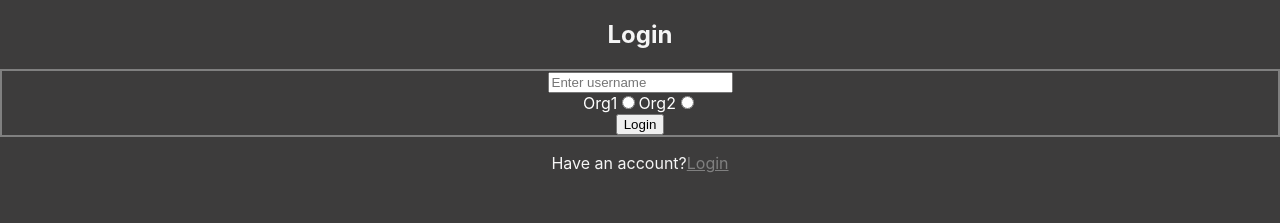
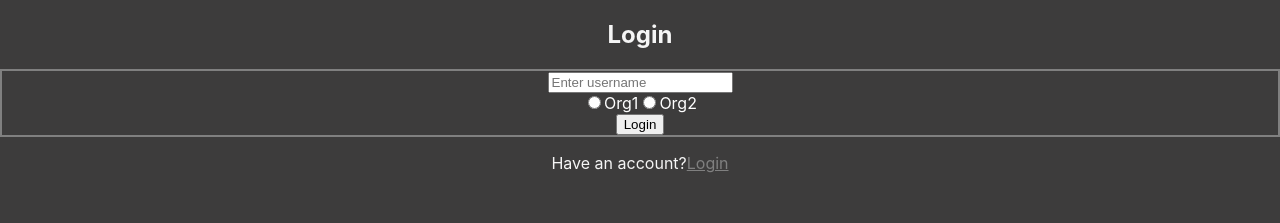
Before and after one commit to jymjam/Fabric-DAPP, a React (Create React App) app: page /login in a window 1280 px wide. Shown: the top 223 px of the page. Built offline with nearby package versions, Linux system fonts and the light colour scheme.

Commit message:
added protected routes

```diff
--- a/src/App.js
+++ b/src/App.js
@@ -1,12 +1,30 @@
 import './App.css';
+import { Routes, Route } from 'react-router-dom';
+import Layout from './Layout'
+
+import NotFound from './components/NotFound'
 import Register from './auth/Register';
 import Login from './auth/Login';
+import Home from './components/Home'
+import RequiredAuth from './api/RequiredAuth';
 
 function App() {
   return (
-  <main className='App'>
-    <Login />
-  </main>
+    <Routes>
+      <Route path="/" element={<Layout />}>
+        {/*public routes*/}
+        <Route path='/login' element={<Login />}/>
+        <Route path='/register' element={<Register />}/>
+
+        {/*protected routes*/}
+        <Route element={<RequiredAuth />}>
+          <Route path='/home' element={<Home />}/>
+        </Route>
+
+        {/*Wild catch*/}
+        <Route path='*' element={<NotFound />}/>
+      </Route>
+    </Routes>
   );
 }
 
--- /dev/null
+++ b/src/Layout.js
@@ -0,0 +1,11 @@
+import { Outlet } from 'react-router-dom'
+
+function Layout() {
+  return (
+    <main className='App'>
+        <Outlet />
+    </main>
+  )
+}
+
+export default Layout
--- /dev/null
+++ b/src/api/RequiredAuth.js
@@ -0,0 +1,18 @@
+import { useLocation, Outlet, Navigate} from "react-router-dom";
+import useAuth from "./useAuth";
+import React from 'react'
+
+const RequiredAuth = () => {
+    const {auth} = useAuth()
+    const location = useLocation()
+
+    return(
+        /*
+        checks if the auth object contains username (if login successful) then allows access to child routes
+        otherwise redirects to login page and deletes route history
+        */
+        auth?.username ? <Outlet /> : <Navigate to="/login" state={{from: location}} replace />
+    )
+}
+
+export default RequiredAuth
--- /dev/null
+++ b/src/api/useAuth.js
@@ -0,0 +1,8 @@
+import { useContext } from "react";
+import AuthContext from "./AuthProvider";
+
+const useAuth = () => {
+    return useContext(AuthContext)
+}
+
+export default useAuth
--- a/src/auth/Login.jsx
+++ b/src/auth/Login.jsx
@@ -1,13 +1,13 @@
-import React, {useRef, useState, useEffect, useContext} from 'react'
+import React, {useState, useEffect} from 'react'
 import axio from "../api/axio"
 import auth from './auth.css'
-import AuthContext from '../api/AuthProvider'
+import useAuth from '../api/useAuth'
 
 const LOGIN_URL = "/users/login"
 
 function Login() {
 
-    const {setAuth} = useContext(AuthContext)
+    const {setAuth} = useAuth()
     const [username, setUsername] = useState("")
     const [orgname, setOrgname] = useState("")
     const [err, setErr] = useState(null)
@@ -53,10 +53,10 @@ function Login() {
                 onChange={(e) => setUsername(e.target.value)}
              />
              <div className='radio-div'>
+                 <input type="radio" name='orgname' value="Org1" onChange={(e) => setOrgname(e.target.value)}/>
                 <label>Org1</label>
-                 <input type="radio" name='orgname' value="Org1" onChange={(e) => setOrgname(e.target.value)}/>
+                 <input type="radio" name='orgname' value="Org2" onChange={(e) => setOrgname(e.target.value)}/>
                 <label>Org2</label>
-                 <input type="radio" name='orgname' value="Org2" onChange={(e) => setOrgname(e.target.value)}/>
              </div>
             <button>Login</button>
         </form>
--- /dev/null
+++ b/src/components/Home.jsx
@@ -0,0 +1,10 @@
+
+import React from 'react'
+
+function Home() {
+  return (
+    <h1>Home</h1>
+  )
+}
+
+export default Home
--- /dev/null
+++ b/src/components/NotFound.jsx
@@ -0,0 +1,9 @@
+import React from 'react'
+
+function NotFound() {
+  return (
+    <h1>404 NotFound</h1>
+  )
+}
+
+export default NotFound
--- a/src/index.js
+++ b/src/index.js
@@ -3,12 +3,18 @@ import ReactDOM from 'react-dom';
 import './index.css';
 import App from './App';
 import {AuthProvider} from './api/AuthProvider'
+import { BrowserRouter, Route, Routes} from 'react-router-dom';
+
 
 ReactDOM.render(
   <React.StrictMode>
-    <AuthProvider>
-      <App />
-    </AuthProvider>
+    <BrowserRouter>
+      <AuthProvider>
+        <Routes>
+          <Route path='/*' element={<App />}/>
+        </Routes>
+      </AuthProvider>
+    </BrowserRouter>
   </React.StrictMode>,
   document.getElementById('root')
 );
```
